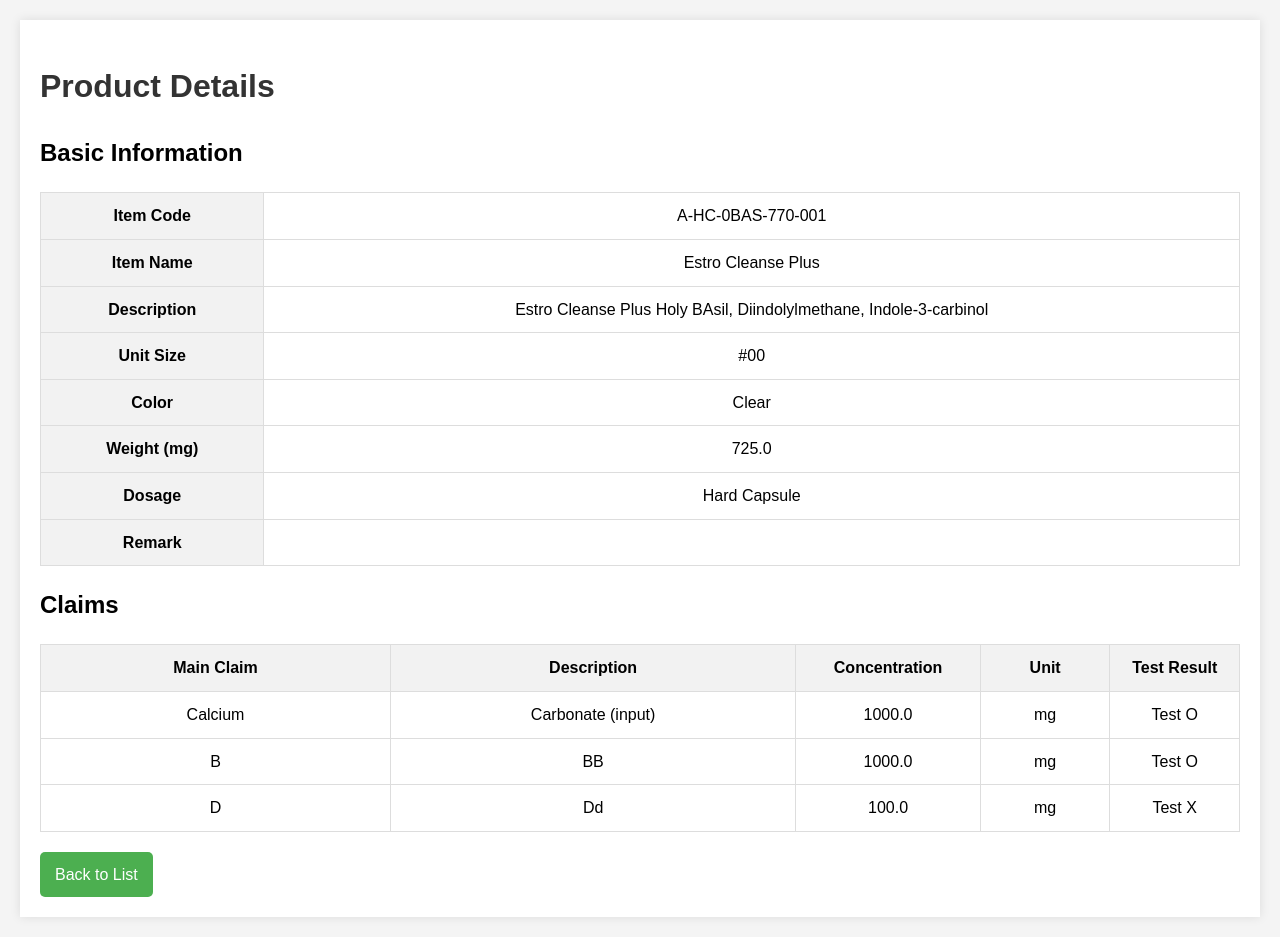
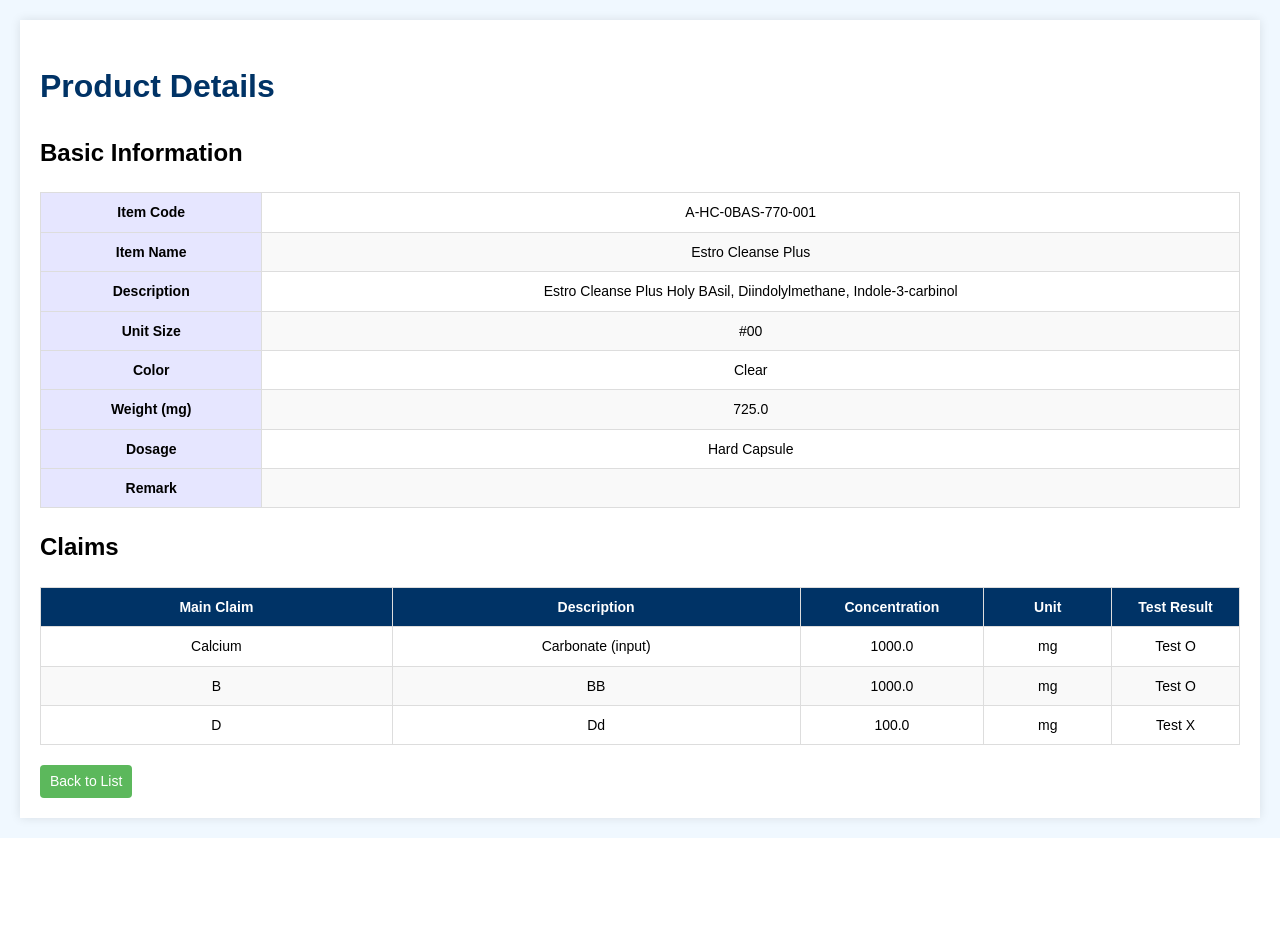
Before and after one commit to Daehwan-Koo/USP-Item-Spec, a Flask app: a page that uses templates/view.html in a window 1280 px wide. After the commit the page ends 838 px from the top, so only its background shows below. Run offline with Flask 3, Linux system fonts and the light colour scheme; the visitor is signed in with stand-in values (Sample User, id 1); data comes from the database, SQL or seed files in the repository.

Commit message:
HTML 및 Python 파일 업데이트5

```diff
--- a/templates/view.html
+++ b/templates/view.html
@@ -10,7 +10,7 @@
             line-height: 1.6;
             margin: 0;
             padding: 20px;
-            background-color: #f4f4f4;
+            background-color: #f0f8ff; /* Light blue background, same as index */
         }
         .container {
             max-width: 1500px;
@@ -20,35 +20,43 @@
             box-shadow: 0 0 10px rgba(0,0,0,0.1);
         }
         h1 {
-            color: #333;
+            color: #003366; /* Dark blue header, same as index */
         }
         table {
             width: 100%;
             border-collapse: collapse;
             margin-bottom: 20px;
+            font-size: 14px; /* Match index font size */
         }
         th, td {
-            padding: 10px;
+            padding: 8px; /* Reduced padding to match index */
             border: 1px solid #ddd;
             text-align: center;
         }
         th {
-            background-color: #f2f2f2;
+            background-color: #003366; /* Dark blue header, same as index */
+            color: white;
             font-weight: bold;
+        }
+        tr:nth-child(even) {
+            background-color: #f9f9f9; /* Match index even row color */
         }
         .btn {
             display: inline-block;
-            padding: 10px 15px;
-            background-color: #4CAF50;
+            padding: 5px 10px; /* Match index button padding */
+            background-color: #5cb85c; /* Green button, same as index */
             color: white;
             text-decoration: none;
-            border-radius: 5px;
+            border-radius: 4px; /* Match index button border-radius */
+            font-size: 14px; /* Match index button font-size */
         }
         .btn:hover {
-            background-color: #45a049;
+            background-color: #4cae4c; /* Darker green on hover, same as index */
         }
         .basic-info th {
             text-align: center;
+            color: Black;
+            background-color: #e6e6ff; /* Light purple search container */
         }
         .claims-table {
             table-layout: fixed;
```
Also changed, not shown: templates/compare.html (+24 -6 lines), templates/index.html (+24 -30 lines).
